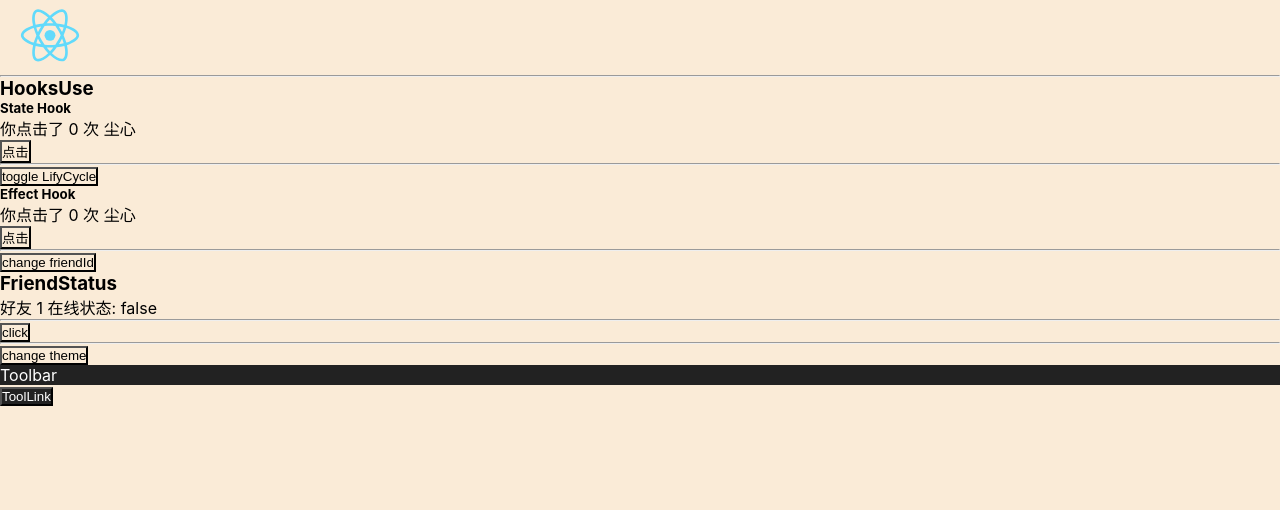
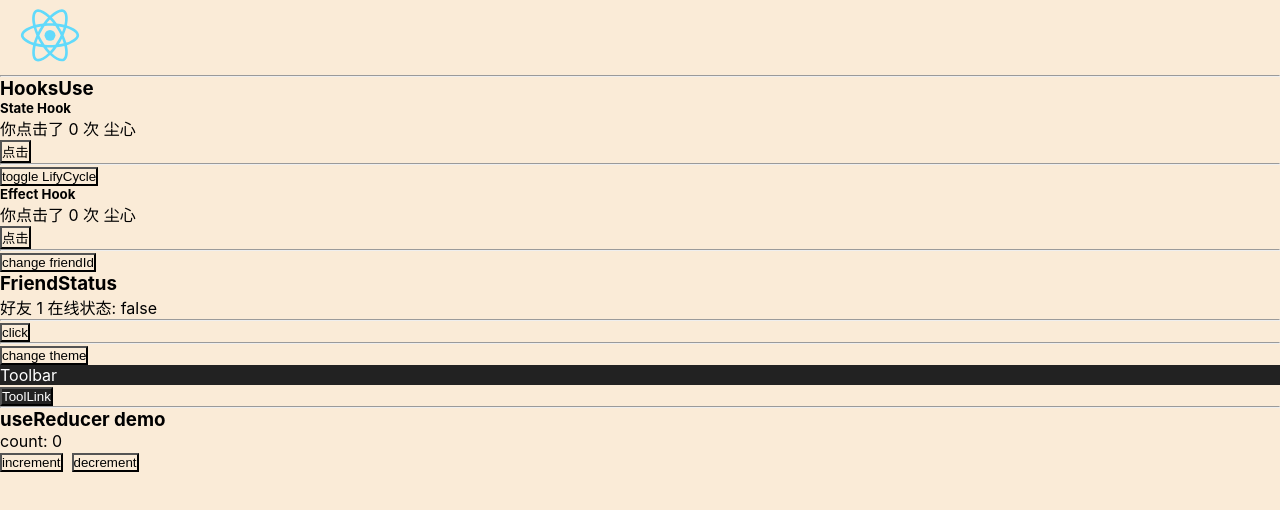
Before and after one commit to smilecode11/interview-react, a React (Create React App) app: page / in a window 1280 px wide. Shown: the top 510 px of the page. Built offline with nearby package versions, Linux system fonts and the light colour scheme.

Commit message:
feat(React Hooks): useReducer
useReducer 使用
useReducer 和 redux 区别

```diff
--- /dev/null
+++ b/src/components/hooksUse/UseReducerDemo.js
@@ -0,0 +1,32 @@
+import React, { useReducer } from 'react'
+
+const initialState = { count: 0 }
+
+const countReducer = (state, action) => {
+    switch (action.type) {
+        case 'increment':
+            return { count: state.count + 1 }
+        case 'decrement':
+            return { count: state.count - 1 }
+        default:
+            return state
+    }
+}
+
+
+function UseReducerDemo() {
+
+    const [state, dispatch] = useReducer(countReducer, initialState)
+
+    return <>
+        <h3>useReducer demo</h3>
+        <span>count: {state.count}</span>
+        <div>
+            <button onClick={() => dispatch({ type: 'increment' })}>increment</button> &nbsp;
+            <button onClick={() => dispatch({ type: 'decrement' })}>decrement</button>
+        </div>
+    </>
+}
+
+
+export default UseReducerDemo
--- a/src/components/hooksUse/index.js
+++ b/src/components/hooksUse/index.js
@@ -7,7 +7,8 @@
 import FriendStatus from './FriendStatus'
 import UseRefDemo from './UseRefDemo'
 
-import UseCopntextDemo from './UseContextDemo'
+import UseContextDemo from './UseContextDemo'
+import UseReducerDemo from './UseReducerDemo'
 
 function HooksUse() {
 
@@ -29,7 +30,9 @@
         <hr />
         <UseRefDemo />
         <hr />
-        <UseCopntextDemo />
+        <UseContextDemo />
+        <hr />
+        <UseReducerDemo />
     </>)
 }
 
```
Also changed, not shown: 1 other file (tests, documents, lock files or other folders).
